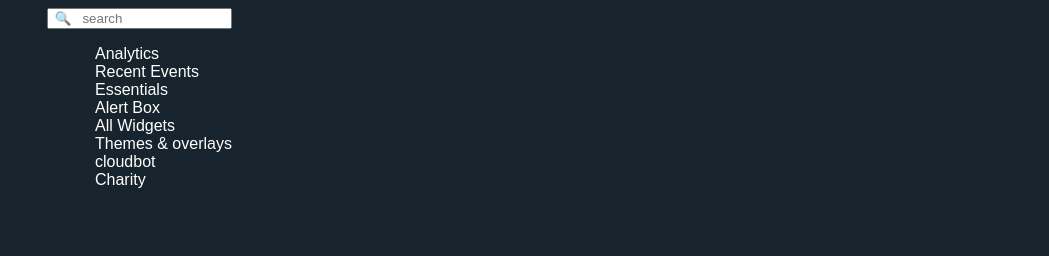
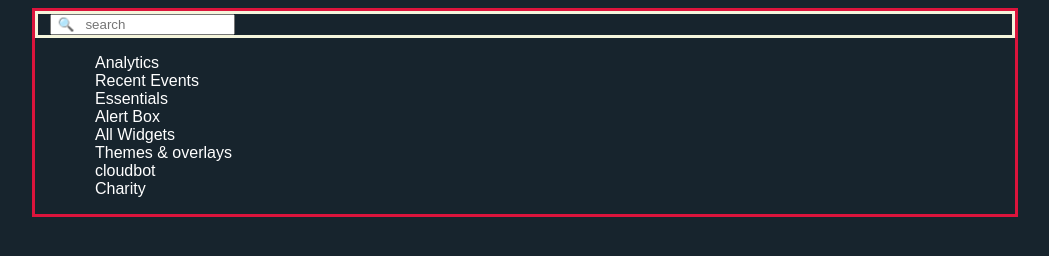
Before and after one commit to barrywaldron/stream-dashboard, a website: page index.html in a window 1280 px wide. Shown: the whole page, without its empty margins (115-1164 px from the left). Drawn offline with Linux system fonts and the light colour scheme.

Commit message:
Update style.css

```diff
--- a/style.css
+++ b/style.css
@@ -6,12 +6,15 @@
 .wrapper {
     margin: 0 auto;
     max-width: 980px;
+    border: solid crimson;
+
   }
 .search {
     display: flex;
     flex-direction: row;
     align-items: center;
     padding: 0 12px 0 12px;
+    border: solid beige;
 }
 .navigation {
   display: flex;
```
